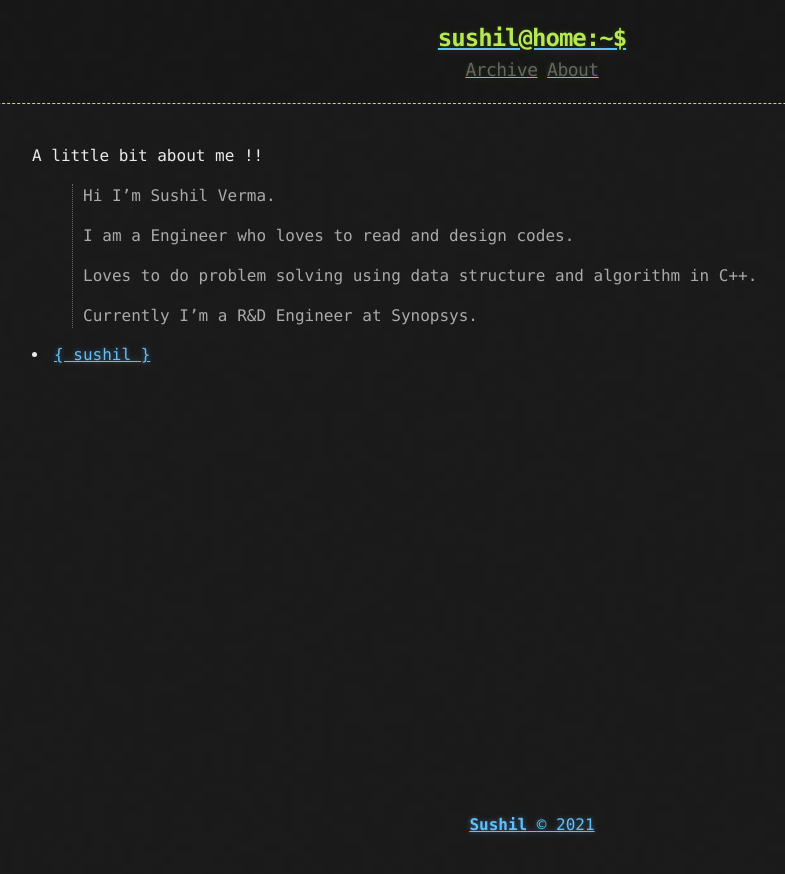
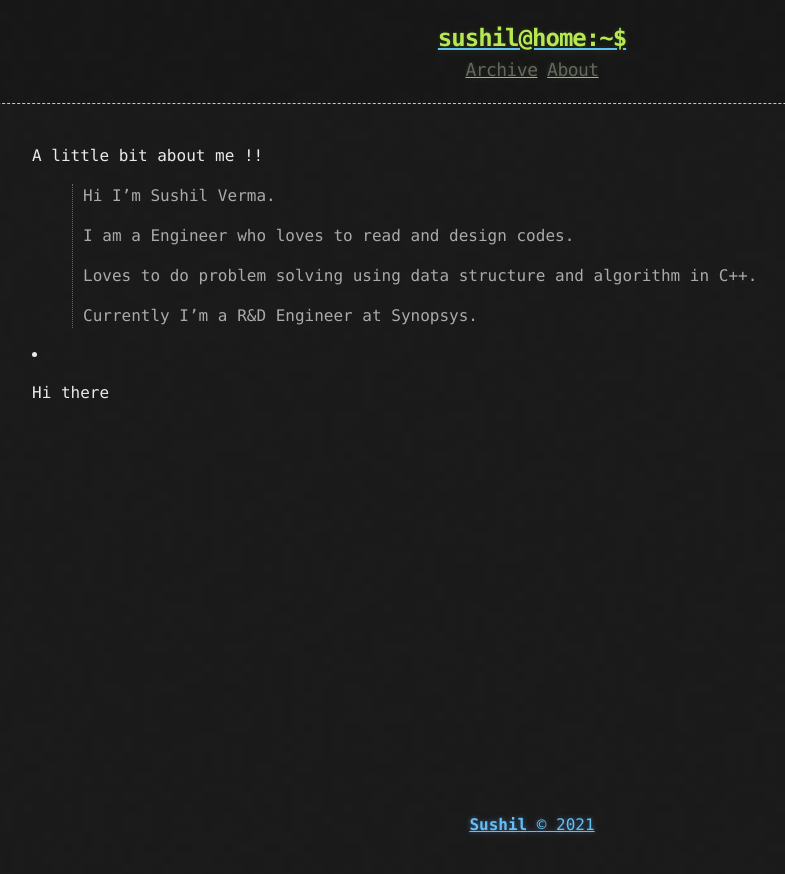
Before and after one commit to shushill/blog, a Jekyll site: the page built from about.md, in a window 1280 px wide. Shown: the top 874 px of the page, without its empty margins (108-893 px from the left). Built offline with Jekyll 4.4.1, drawn with Linux system fonts in a browser that asks for light colours.

Commit message:
Update about.md

```diff
--- a/about.md
+++ b/about.md
@@ -15,8 +15,7 @@ A little bit about me !!
 
 <section>
         <li>
-          <a href="">
-            { sushil }
-          </a>
+<!--           <a href=""></a> -->
+                <p>Hi there </p>
         </li>
 </section>
```
